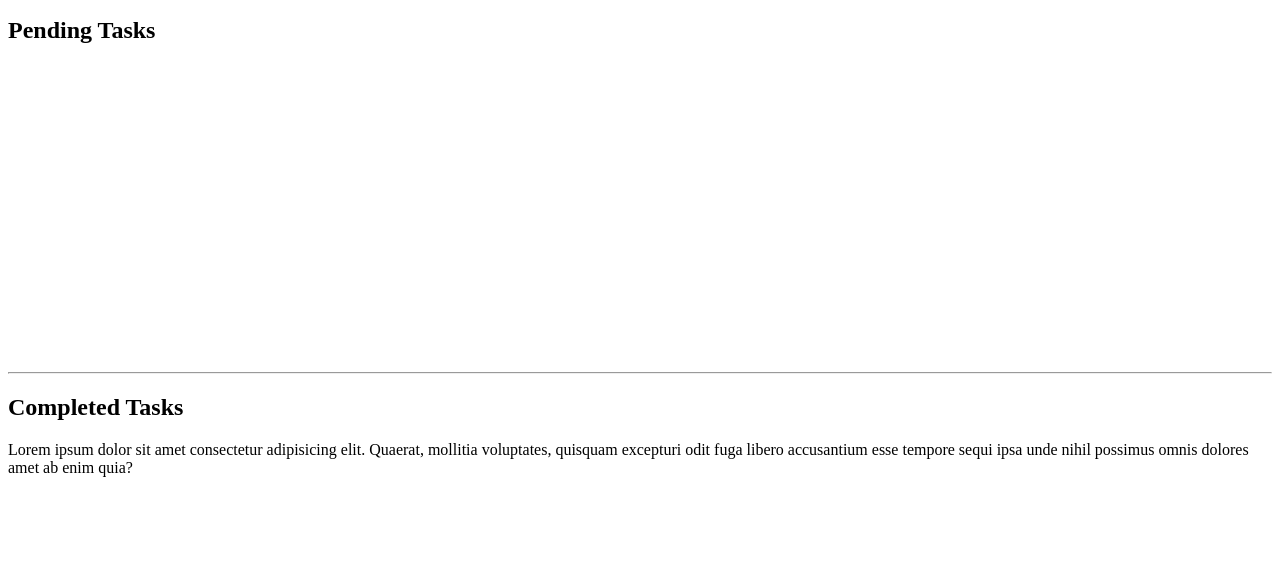
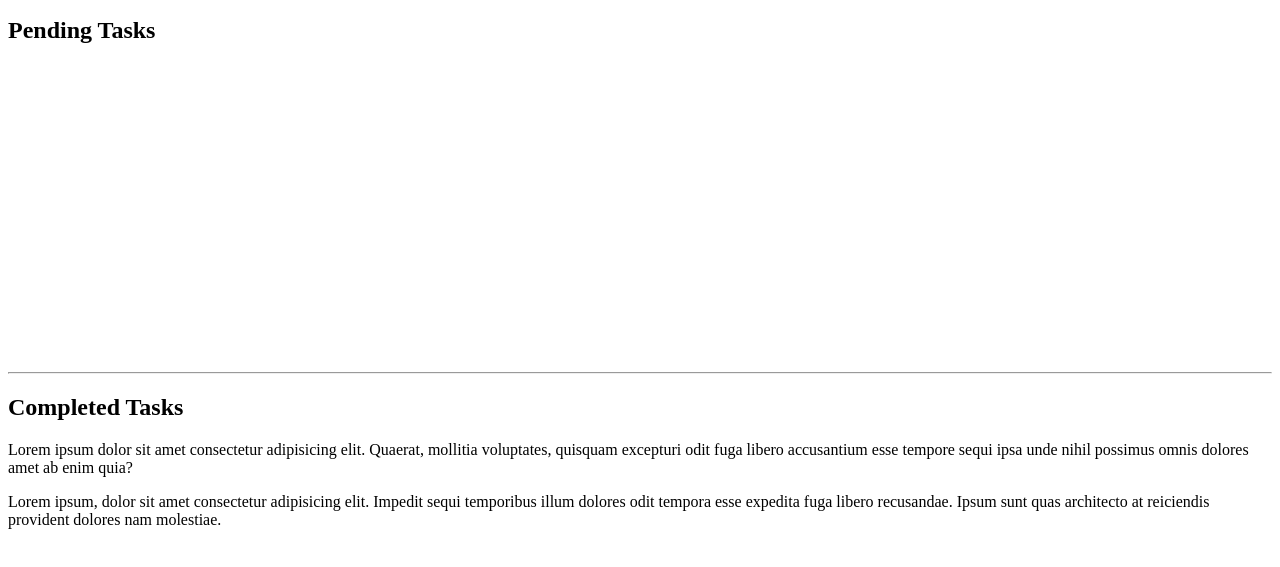
Before and after one commit to t-townsend/Todo_electric_boogaloo, a plain HTML site: page index.html in a window 1280 px wide. Shown: the part 107-674 px from the top of the page. Drawn offline with nearby package versions, Linux system fonts and the light colour scheme; no server answers.

Commit message:
added even more lorem

```diff
--- a/index.html
+++ b/index.html
@@ -82,6 +82,7 @@
 <hr>
 <h2>Completed Tasks</h2>
 <p>Lorem ipsum dolor sit amet consectetur adipisicing elit. Quaerat, mollitia voluptates, quisquam excepturi odit fuga libero accusantium esse tempore sequi ipsa unde nihil possimus omnis dolores amet ab enim quia?</p>
+<p>Lorem ipsum, dolor sit amet consectetur adipisicing elit. Impedit sequi temporibus illum dolores odit tempora esse expedita fuga libero recusandae. Ipsum sunt quas architecto at reiciendis provident dolores nam molestiae.</p>
 <div id='completed' style='min-height: 300px'>
 
 </div>
```
